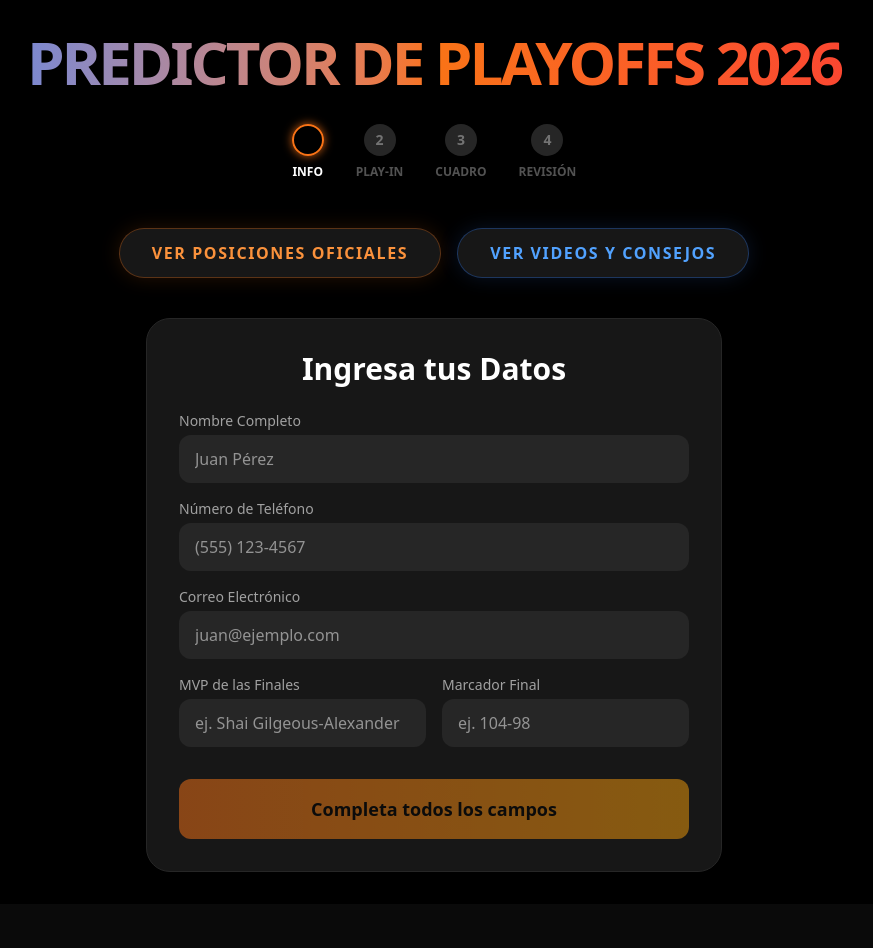
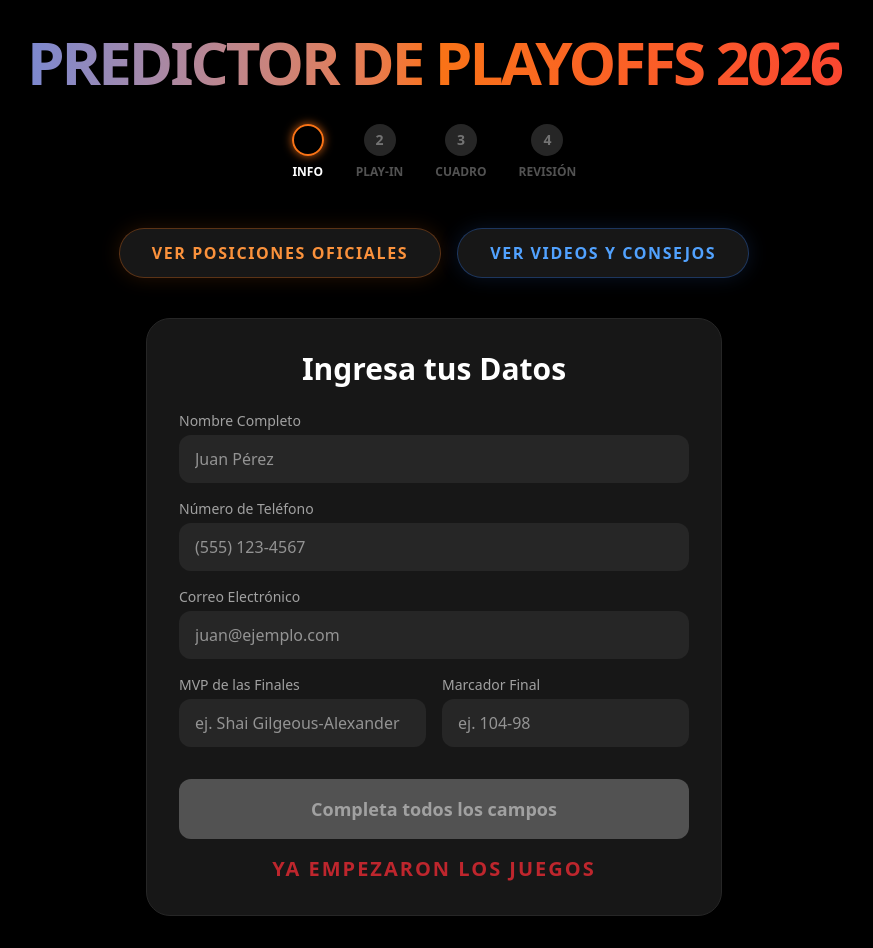
Before and after one commit to rafype2023/NBA2026POOL, a Next.js app: page / in a window 1280 px wide. Shown: the whole page, without its empty margins (206-1079 px from the left). Before the commit the page ends 904 px from the top, so only its background shows below. Built offline with nearby package versions, Linux system fonts and the light colour scheme.

Commit message:
style: Disable the next button on initial screen

```diff
--- a/components/UserInfoForm.tsx
+++ b/components/UserInfoForm.tsx
@@ -45,13 +45,15 @@ export default function UserInfoForm({ data, updateData, onNext }: any) {
       </div>
 
       <div className="mt-8">
-        <button
-          onClick={onNext}
-          disabled={!isComplete}
-          className="w-full py-4 rounded-xl font-bold text-lg bg-gradient-to-r from-orange-500 to-amber-500 hover:from-orange-400 hover:to-amber-400 text-black shadow-[0_0_20px_rgba(249,115,22,0.4)] disabled:opacity-50 disabled:shadow-none transition-all"
-        >
-          {isComplete ? "Comenzar Predicción" : "Completa todos los campos"}
-        </button>
+        <div className="text-center">
+          <button
+            disabled={true}
+            className="w-full py-4 rounded-xl font-bold text-lg bg-neutral-600 text-neutral-400 cursor-not-allowed shadow-none"
+          >
+            Completa todos los campos
+          </button>
+          <p className="text-red-500 font-bold text-xl mt-4 uppercase tracking-widest animate-pulse">YA empezaron los Juegos</p>
+        </div>
       </div>
     </motion.div>
   );
```
